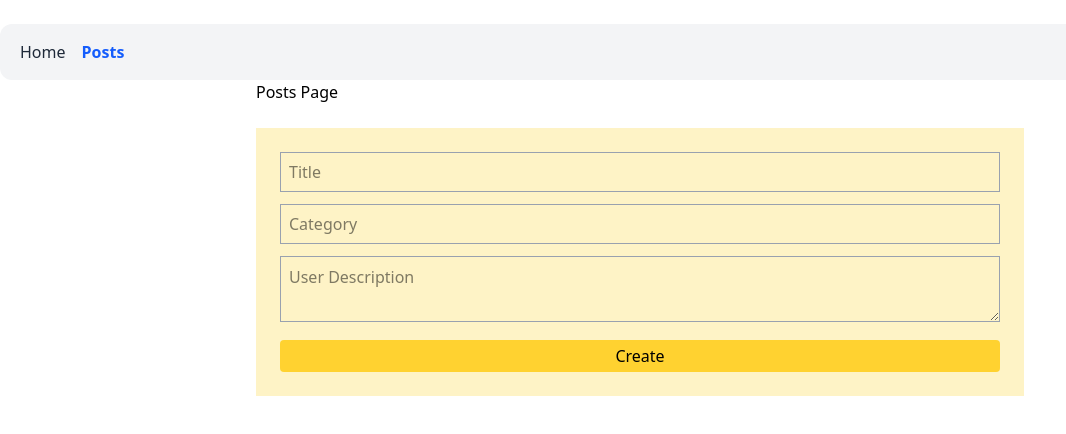
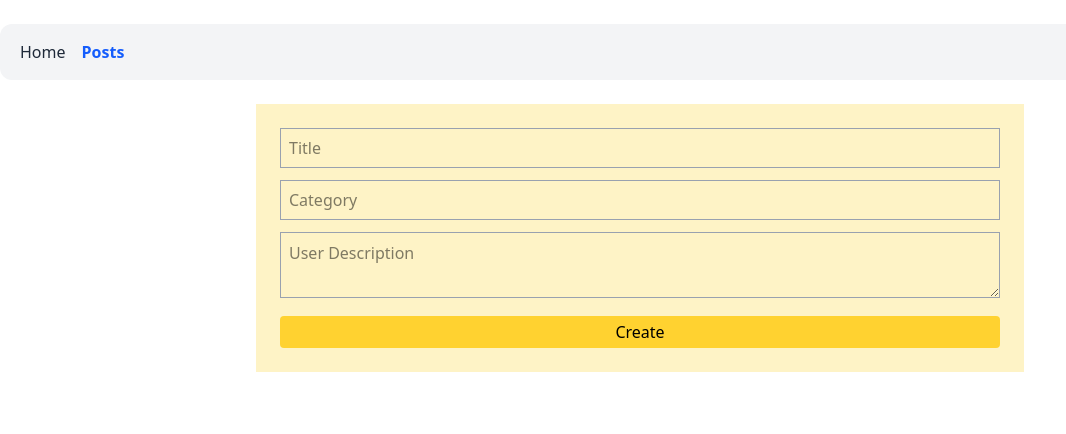
Before and after one commit to jakariya-ahmed/tiny-projects, a React (Vite) app in the folder react-core/: page /posts in a window 1280 px wide. Shown: the top 434 px of the page, without its empty margins (0-1066 px from the left). Built offline with nearby package versions, Linux system fonts and the light colour scheme.

Commit message:
create post by custom hook

```diff
--- /dev/null
+++ b/react-core/src/hooks/usePostsContext.jsx
@@ -0,0 +1,23 @@
+import { useContext, useState, useEffect } from "react"
+import { PostContext } from "../context/PostContext";
+
+ const PostProvider = ({ children }) => {
+    // Load posts from local storage
+    const [posts, setPosts] = useState(() => {
+        const saved = localStorage.getItem('posts');
+        return saved ? JSON.parse(saved) : [];
+    });
+
+    // Save posts to local storage whenever they change
+    useEffect(()=> {
+        localStorage.setItem('posts', JSON.stringify(posts));
+    }, [posts]);
+
+    return (
+        <PostContext.Provider value={{ posts, setPosts }}>
+            {children}
+        </PostContext.Provider>
+    );
+};
+
+export default PostProvider;
--- a/react-core/src/pages/Posts.jsx
+++ b/react-core/src/pages/Posts.jsx
@@ -2,14 +2,15 @@ import { useEffect, useState } from "react";
 import AllPost from "../components/post/AllPost";
 import CreatePost from "../components/post/CreatePost";
 import { PostContext } from "../context/PostContext";
+import PostProvider from "../hooks/usePostsContext";
 
 export default function Posts() {
-  // Load posts form local storage
-  const[posts, setPosts] = useState(() => {
-    const saved = localStorage.getItem('posts');
-    return saved ? JSON.parse(saved) : [];
-  });
-  // 1️⃣ Load once on first render
+  // Load posts form local storage without custom hook
+  // const[posts, setPosts] = useState(() => {
+  //   const saved = localStorage.getItem('posts');
+  //   return saved ? JSON.parse(saved) : [];
+  // });
+  // 1️⃣ Load once on first render without custom hook
   // useEffect(() => {
   //   const savedPosts = localStorage.getItem('posts');
   // if(savedPosts) {
@@ -20,9 +21,9 @@ export default function Posts() {
 
 
   // Save on every posts change
-  useEffect(() => {
-    localStorage.setItem('posts', JSON.stringify(posts));
-  });
+  // useEffect(() => {
+  //   localStorage.setItem('posts', JSON.stringify(posts));
+  // });
 
     // Add new post
     /***  Do not need when used context api ***/
@@ -32,23 +33,28 @@ export default function Posts() {
     /*** Do not need when used context api ***/
 
     return(
-        // ContextApi for posts
-        <PostContext.Provider value={{posts, setPosts}}>
-          <div className="max-w-3xl mx-auto">
-            <h1>Posts Page</h1>
+        /** ContextApi for posts **/
+        // <PostContext.Provider value={{posts, setPosts}}>
+        //   <div className="max-w-3xl mx-auto">
+        //     <h1>Posts Page</h1>
 
-            {/* // Without context api  */}
-            {/* <CreatePost addPost={addPost} posts={posts} />
-            <AllPost posts={posts}/>  */}
-            {/* // Without context api  */}
+        //     {/* // Without context api  */}
+        //     {/* <CreatePost addPost={addPost} posts={posts} />
+        //     <AllPost posts={posts}/>  */}
+        //     {/* // Without context api  */}
 
-            {/* With Context API */}
-              <CreatePost />
-              <AllPost />
-            {/* With Context API */}
-        </div>
-        </PostContext.Provider>
+        //     {/* With Context API */}
+        //       <CreatePost />
+        //       <AllPost />
+        //     {/* With Context API */}
+        // </div>
+        // </PostContext.Provider>
 
+        /** Custom Hook **/
+      <PostProvider>
+        <CreatePost />
+        <AllPost />
+      </PostProvider>
 
     );
 }
```
Also changed, not shown: react-core/src/context/PostContext.js (line endings or trailing spaces).
